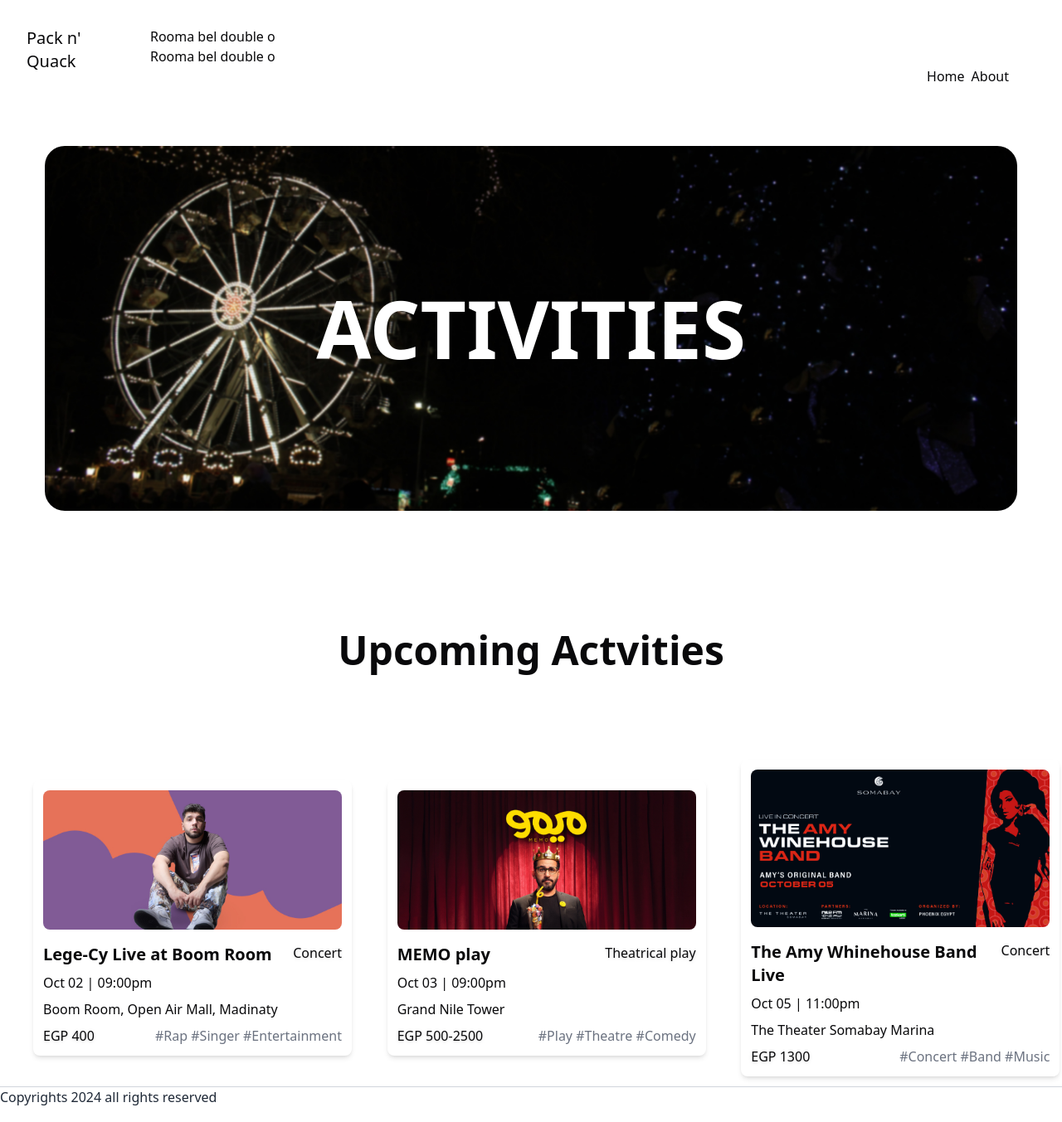
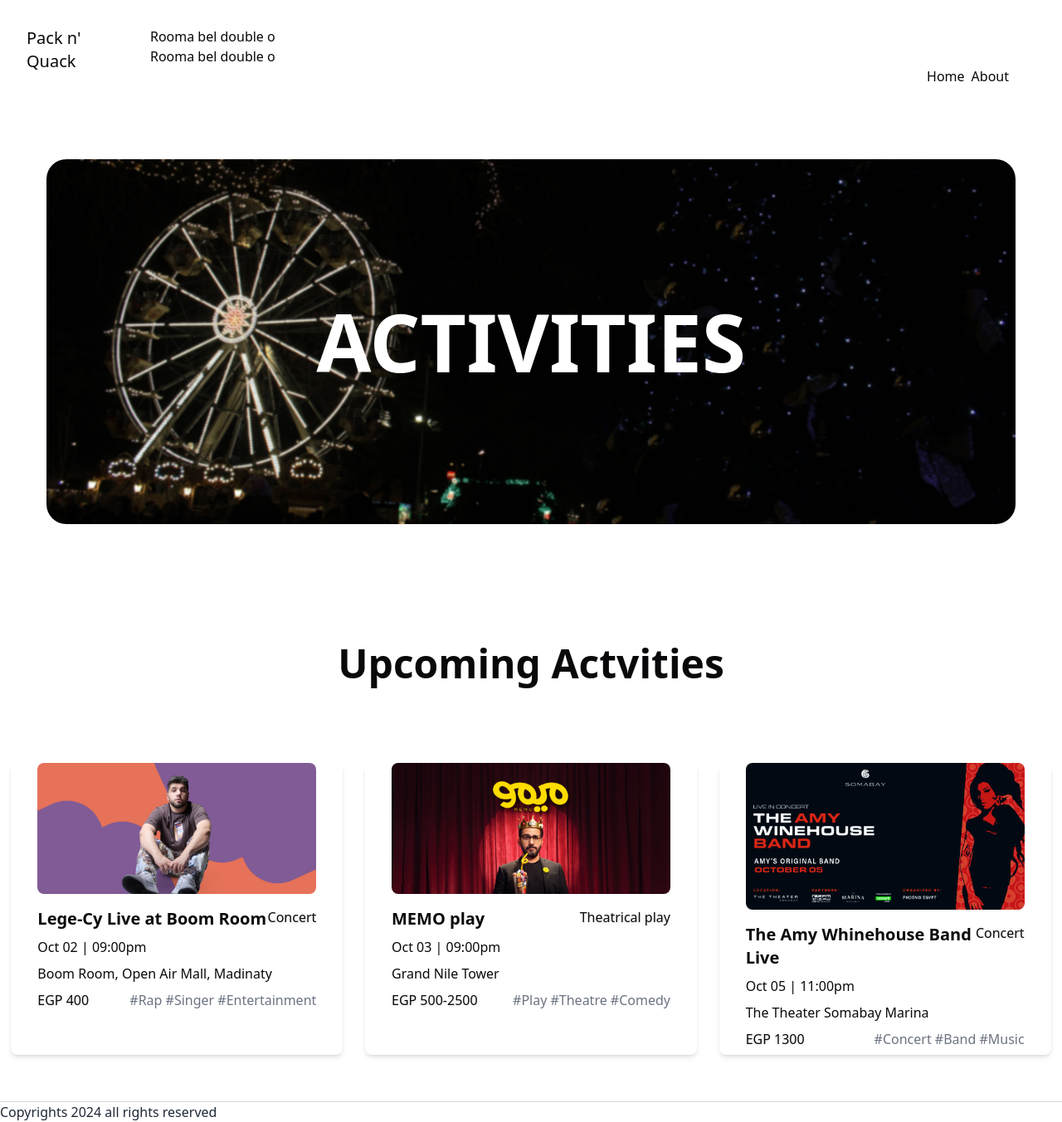
Before and after one commit to Malek74/Pack-N-Quack, a React (Vite) app in the folder client/: page /activities in a window 1280 px wide. Shown: the whole page at 83% size. Built offline with nearby package versions, Linux system fonts and the light colour scheme.

Commit message:
Rooma:feat-activity

```diff
--- a/client/src/components/ActivityCard.jsx
+++ b/client/src/components/ActivityCard.jsx
@@ -11,8 +11,8 @@
 
 export default function activityCard(props) {
     return (
-        <div className="container rounded-lg max-w-96 p-3 min-w-32 shadow-md gap-3 m-3 mx-10 self-center">
-            <img className="h-1/2 w-max rounded-lg mb-4" src={props.img} alt={props.alt} />
+        <div className="container rounded-lg w-[25rem] h-[22rem] shadow-md">
+            <img className=" w-[25rem] rounded-lg mb-4" src={props.img} alt={props.alt} />
             <div className="flex flex-col gap-2">
                 <h1 className=" flex"> <span className="font-semibold text-xl mr-auto">{props.name} </span><span className="text-primary drop-shadow">{props.category}</span></h1>
                 <h4 className="text-base">{props.time}</h4>
--- /dev/null
+++ b/client/src/components/Banner.jsx
@@ -0,0 +1,8 @@
+export default function Banner(props){
+    return(
+        <div className="flex justify-center items-center mb-36">
+                <img className="rounded-3xl w-screen h-[440px] " src={props.background} alt={props.alt} />
+                <h1 className=" text-white text-8xl font-bold absolute">{props.name}</h1>
+            </div>
+    )
+}
--- a/client/src/pages/Activities.jsx
+++ b/client/src/pages/Activities.jsx
@@ -4,18 +4,21 @@
 import lege from "../images/lege-cy.jpg"
 import memo from "../images/memo.png"
 import amy from "../images/amy.jpeg"
+import Banner from "@/components/Banner"
+
 export default function Activities() {
     return (
 
-        <div className="flex flex-col items-center">
-            <div className="flex justify-center items-center m-10 mb-36">
-                <img className="rounded-3xl w-auto h-[440px] " src={background} alt="Activities Background" />
-                <h1 className=" text-white text-8xl font-bold absolute">ACTIVITIES</h1>
-            </div>
+        <div className="flex flex-col items-center w-screen p-14">
+            <Banner
+            background={background}
+            alt="Activities Background"
+            name="ACTIVITIES"
+            />
 
             <h1 className="text-5xl text-primary font-bold mb-24">Upcoming Actvities</h1>
 
-            <grid className="grid grid-cols-3">
+            <grid className="grid grid-cols-3 justify-stretch w-screen " >
                 <ActivityCard
                     img={lege}
                     alt="Lege-cy concert adv"
```
